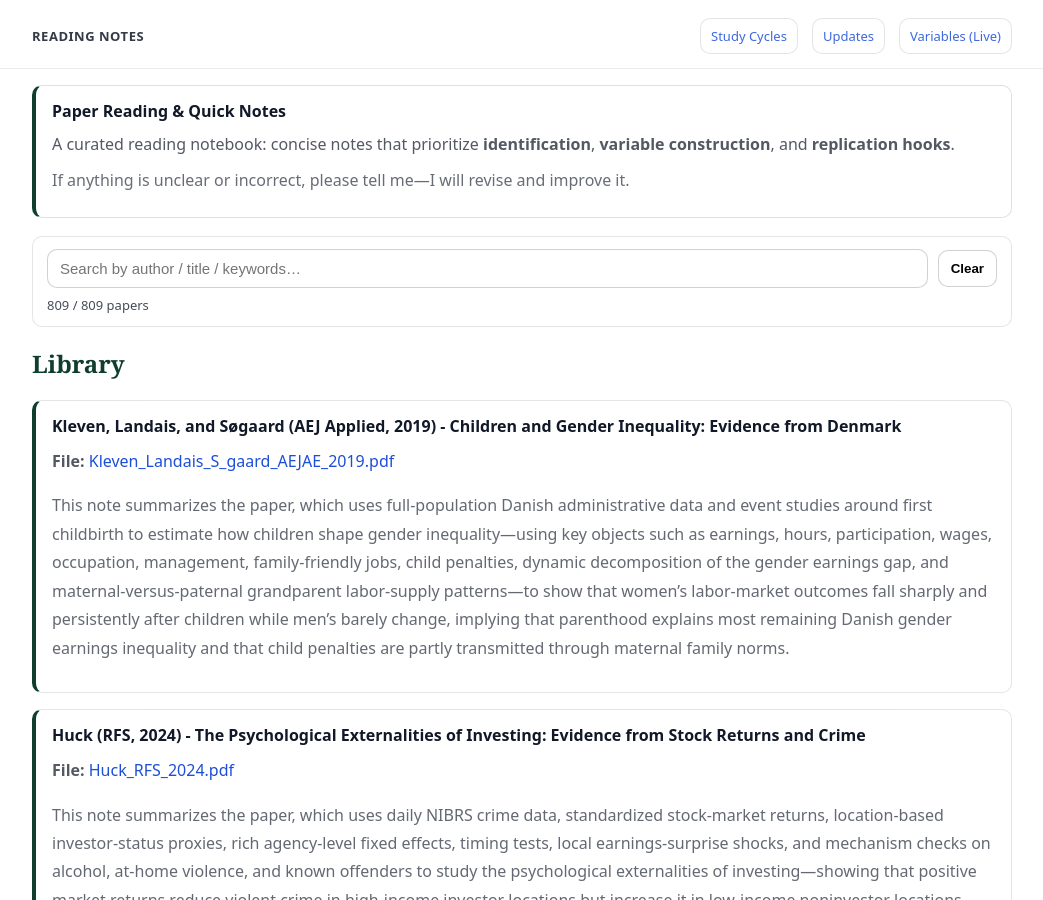
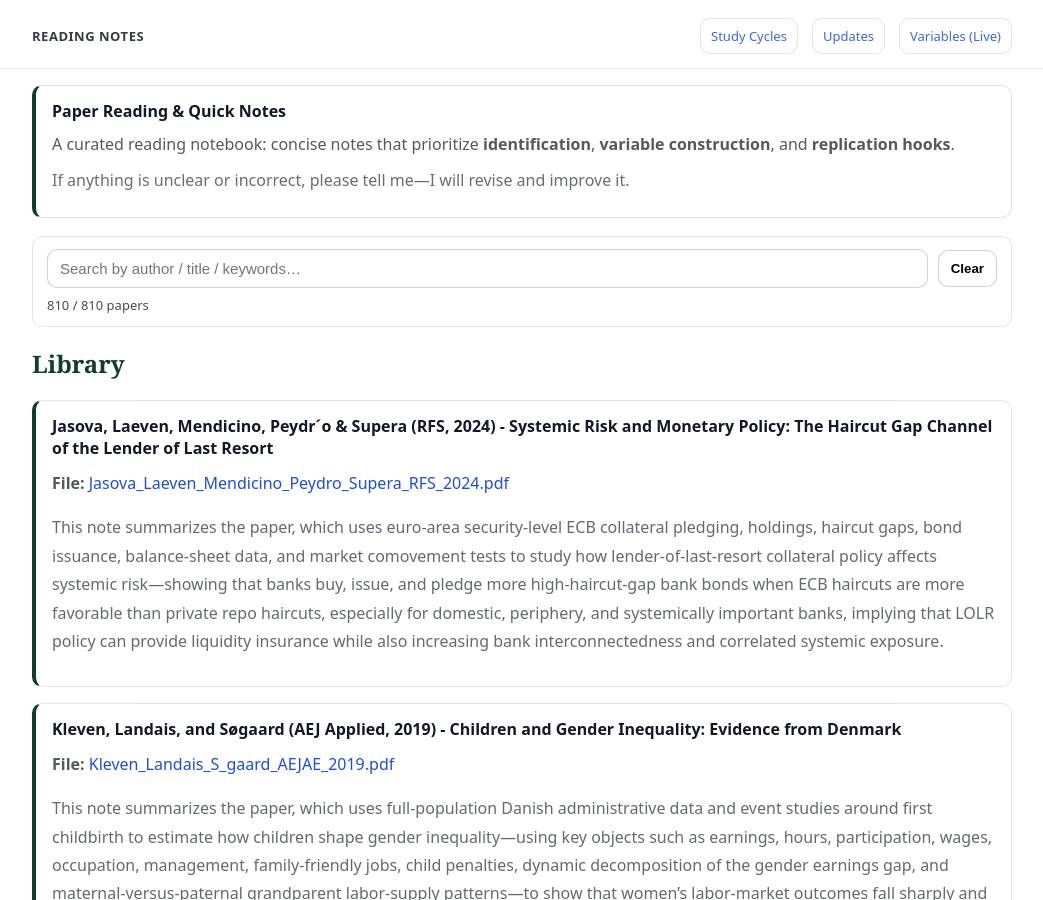
Before and after one commit to yaxinzn/study-archive, a Jekyll site: the page built from reading/index.md, in a window 1280 px wide and 900 px high. Shown: the whole window, without its empty margins (118-1161 px from the left). Built offline with Jekyll 4.4.1, drawn with Linux system fonts in a browser that asks for light colours.

Commit message:
Reading: add/update Jasova_Laeven_Mendicino_Peydro_Supera_RFS_2024.pdf

```diff
--- a/_data/reading.yml
+++ b/_data/reading.yml
@@ -1,3 +1,7 @@
+- title: "Jasova, Laeven, Mendicino, Peydr´o & Supera (RFS, 2024) - Systemic Risk and Monetary Policy: The Haircut Gap Channel of the Lender of Last Resort"
+  file: "Jasova_Laeven_Mendicino_Peydro_Supera_RFS_2024.pdf"
+  desc: "This note summarizes the paper, which uses euro-area security-level ECB collateral pledging, holdings, haircut gaps, bond issuance, balance-sheet data, and market comovement tests to study how lender-of-last-resort collateral policy affects systemic risk—showing that banks buy, issue, and pledge more high-haircut-gap bank bonds when ECB haircuts are more favorable than private repo haircuts, especially for domestic, periphery, and systemically important banks, implying that LOLR policy can provide liquidity insurance while also increasing bank interconnectedness and correlated systemic exposure."
+
 - title: "Kleven, Landais, and Søgaard (AEJ Applied, 2019) - Children and Gender Inequality: Evidence from Denmark"
   file: "Kleven_Landais_S_gaard_AEJAE_2019.pdf"
   desc: "This note summarizes the paper, which uses full-population Danish administrative data and event studies around first childbirth to estimate how children shape gender inequality—using key objects such as earnings, hours, participation, wages, occupation, management, family-friendly jobs, child penalties, dynamic decomposition of the gender earnings gap, and maternal-versus-paternal grandparent labor-supply patterns—to show that women’s labor-market outcomes fall sharply and persistently after children while men’s barely change, implying that parenthood explains most remaining Danish gender earnings inequality and that child penalties are partly transmitted through maternal family norms."
```
Also changed, not shown: 1 other file.
